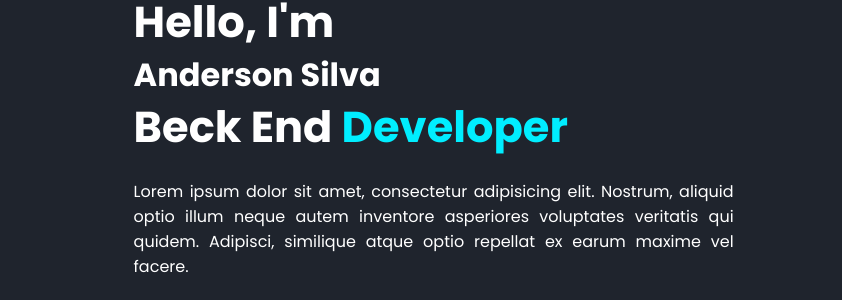
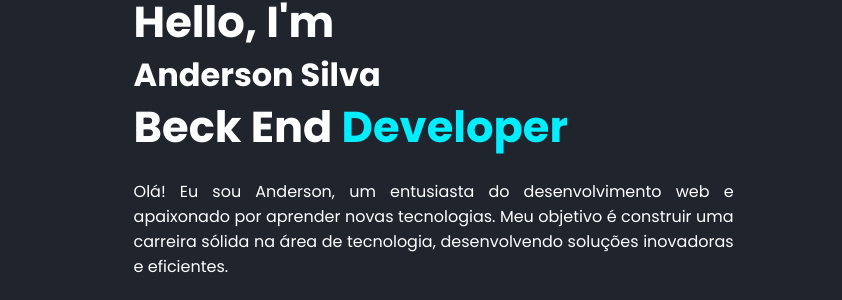
Before and after one commit to ArthurSilva007/Reposit-rio-01, a plain HTML site: page Pacote Port/Portfolio 1/2.html in a window 1280 px wide. Shown: the part 179-479 px from the top of the page, 0-842 px from the left. Drawn offline with nearby package versions, Linux system fonts and the light colour scheme.

Commit message:
commit full

```diff
--- a/Pacote Port/Portfolio 1/2.html
+++ b/Pacote Port/Portfolio 1/2.html
@@ -51,9 +51,7 @@
                <h3>Beck End <span>Developer</span></h3>
 
                <p>
-                 Lorem ipsum dolor sit amet, consectetur adipisicing elit.
-                 Nostrum, aliquid optio illum neque autem inventore asperiores voluptates veritatis qui quidem.
-                 Adipisci, similique atque optio repellat ex earum maxime vel facere.
+                Olá! Eu sou Anderson, um entusiasta do desenvolvimento web e apaixonado por aprender novas tecnologias. Meu objetivo é construir uma carreira sólida na área de tecnologia, desenvolvendo soluções inovadoras e eficientes.
                </p>
 
                 <div class="social-media">
```
Also changed, not shown: 2 other files.
